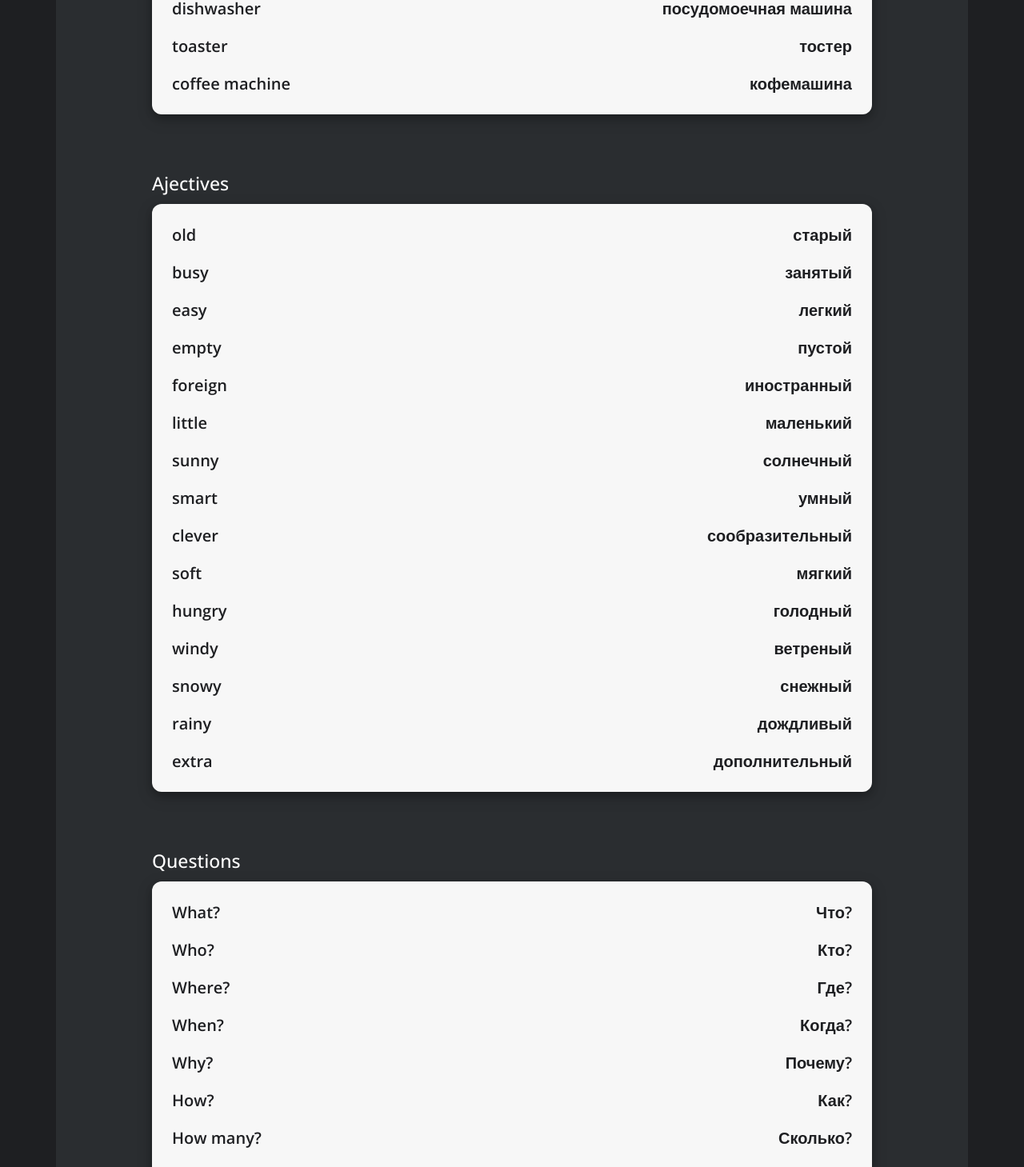
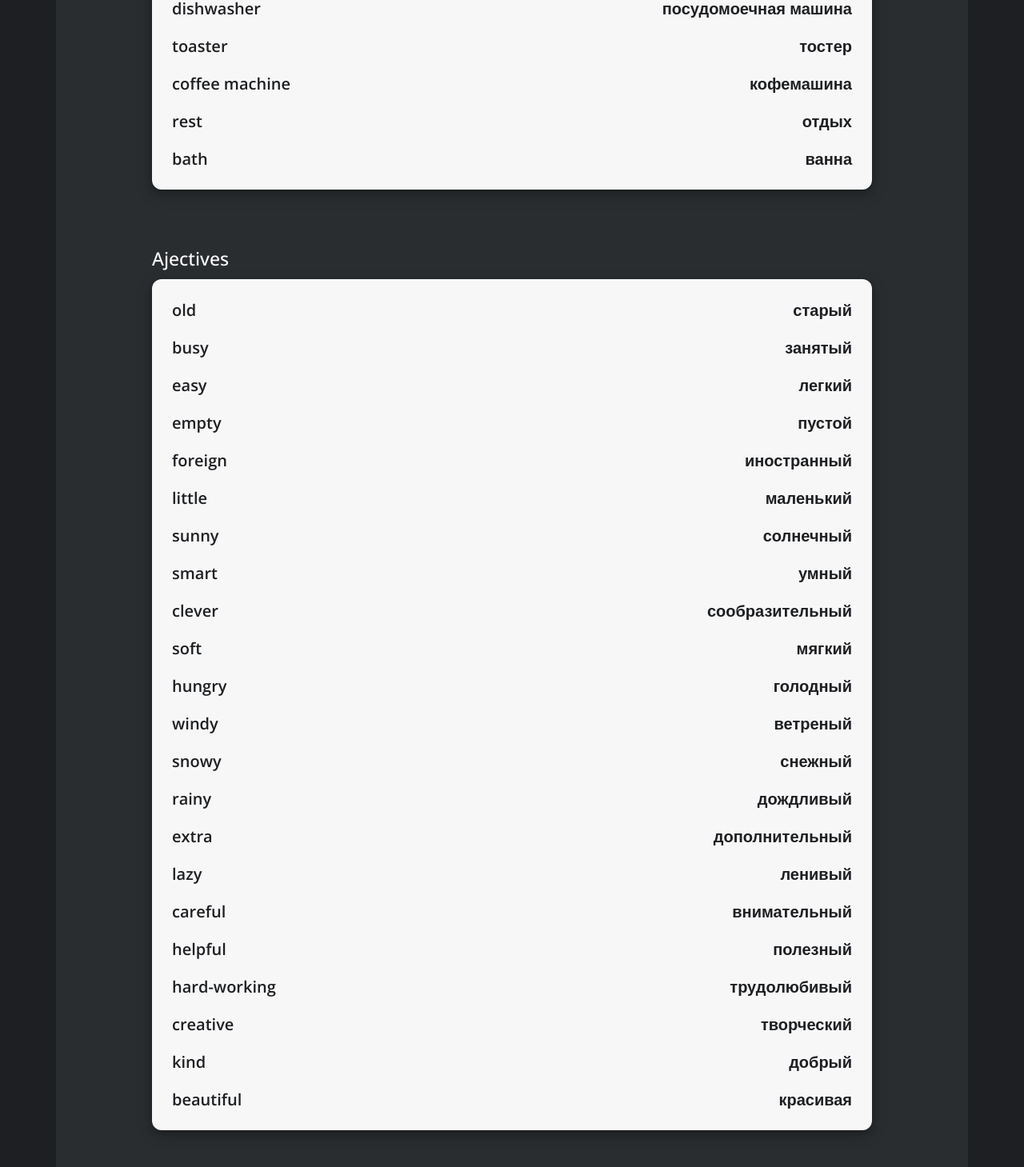
Before and after one commit to obigreen/notes, a React (Create React App) app: page / in a window 1280 px wide. Shown: the part 10497-11956 px from the top of the page at 80% size. Built offline with nearby package versions, Linux system fonts and the light colour scheme.

Commit message:
added words

```diff
--- a/src/recordsdirectory/english/English.tsx
+++ b/src/recordsdirectory/english/English.tsx
@@ -8,6 +8,7 @@ import {Pronouns} from "./englishwords/Pronouns";
 import {Prepositions} from "./englishwords/Prepositions";
 import {Conjunctions} from "./englishwords/Conjunctions";
 import {Interjections} from "./englishwords/Interjections";
+import {Phrases} from "./englishwords/Phrases";
 
 export const English = () => {
     return (
@@ -34,6 +35,8 @@ export const English = () => {
                 {/*междометия*/}
                 <Interjections/>
             </>
+
+            <Phrases/>
         </>
     );
 };
--- a/src/recordsdirectory/english/englishwords/Adjectives.tsx
+++ b/src/recordsdirectory/english/englishwords/Adjectives.tsx
@@ -18,7 +18,14 @@ const adjectives = [
     { eng: 'windy', rus: 'ветреный' },
     { eng: 'snowy', rus: 'снежный' },
     { eng: 'rainy', rus: 'дождливый' },
-    { eng: 'extra', rus: 'дополнительный' }
+    { eng: 'extra', rus: 'дополнительный' },
+    { eng: 'lazy', rus: 'ленивый' },
+    { eng: 'careful', rus: 'внимательный' },
+    { eng: 'helpful', rus: 'полезный' },
+    { eng: 'hard-working', rus: 'трудолюбивый' },
+    { eng: 'creative', rus: 'творческий' },
+    { eng: 'kind', rus: 'добрый' },
+    { eng: 'beautiful', rus: 'красивая' }
 ];
 
 
--- a/src/recordsdirectory/english/englishwords/Nouns.tsx
+++ b/src/recordsdirectory/english/englishwords/Nouns.tsx
@@ -76,7 +76,9 @@ const nouns = [
     { eng: 'washing machine', rus: 'стиральная машина' },
     { eng: 'dishwasher', rus: 'посудомоечная машина' },
     { eng: 'toaster', rus: 'тостер' },
-    { eng: 'coffee machine', rus: 'кофемашина' }
+    { eng: 'coffee machine', rus: 'кофемашина' },
+    { eng: 'rest', rus: 'отдых' },
+    { eng: 'bath', rus: 'ванна' }
 ];
 
 
```
